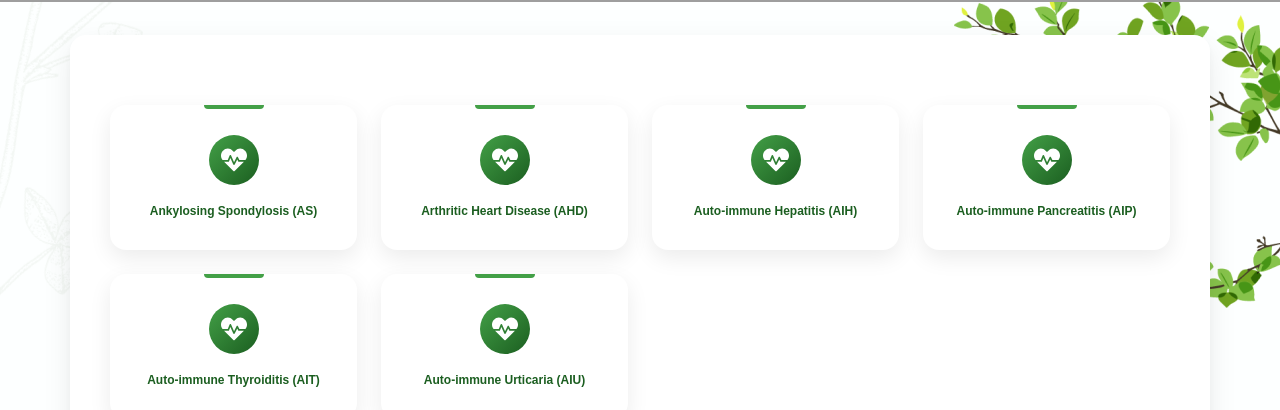
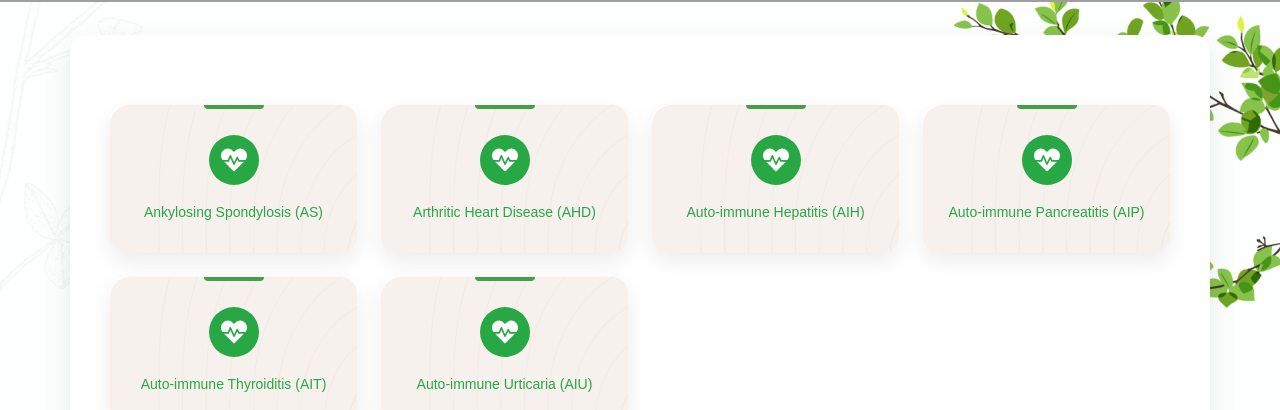
Before and after one commit to rajeshthap/Ayurveda, a React (Create React App) app: page /AutoImmune in a window 1280 px wide. Shown: the part 390-800 px from the top of the page. Built offline with nearby package versions, Linux system fonts and the light colour scheme; grey boxes are pictures that could not be loaded.

Commit message:
card changes

```diff
--- a/src/assets/css/autoimmune.css
+++ b/src/assets/css/autoimmune.css
@@ -13,7 +13,7 @@
 
 /* Card container */
 .ayur-card {
-  background: #ffffff;
+
   border-radius: 16px;
   padding: 30px 20px;
   height: 100%;
@@ -21,6 +21,7 @@
   box-shadow: 0 8px 22px rgba(0, 0, 0, 0.08);
   transition: all 0.35s ease;
   position: relative;
+  background: url(../images/achievement-bg.png);
 }
 
 /* Hover animation */
@@ -33,7 +34,7 @@
 .ayur-card-icon {
   width: 50px;
   height: 50px;
-  background: linear-gradient(135deg, #43a047, #1b5e20);
+  background-color: var(--ayur-primary-color);
   border-radius: 50%;
   display: flex;
   align-items: center;
@@ -43,8 +44,9 @@
   color: #ffffff;
   transition: all 0.3s ease;
 }
-.card-text h5{
-    font-size: 12px !important;
+
+.card-text h5 {
+  font-size: 12px !important;
 }
 
 
@@ -55,9 +57,9 @@
 
 /* Card title */
 .ayur-card-content h5 {
-  font-size: 18px;
-  font-weight: 600;
-  color: #1b5e20;
+  font-size: 14px !important;
+  font-weight: 500;
+  color: var(--ayur-primary-color);
   margin: 0;
   line-height: 1.4;
 }
```
Also changed, not shown: src/assets/images/achievement-bg.png (added).
